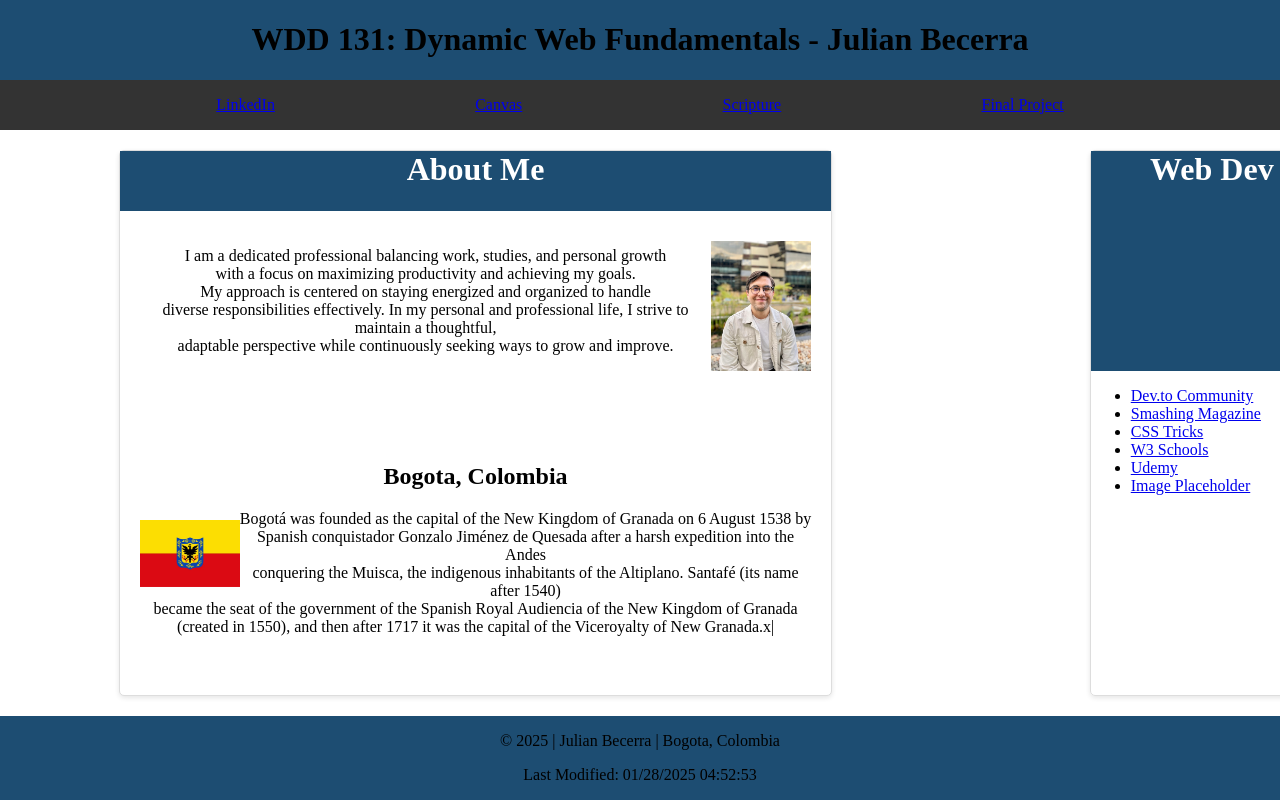
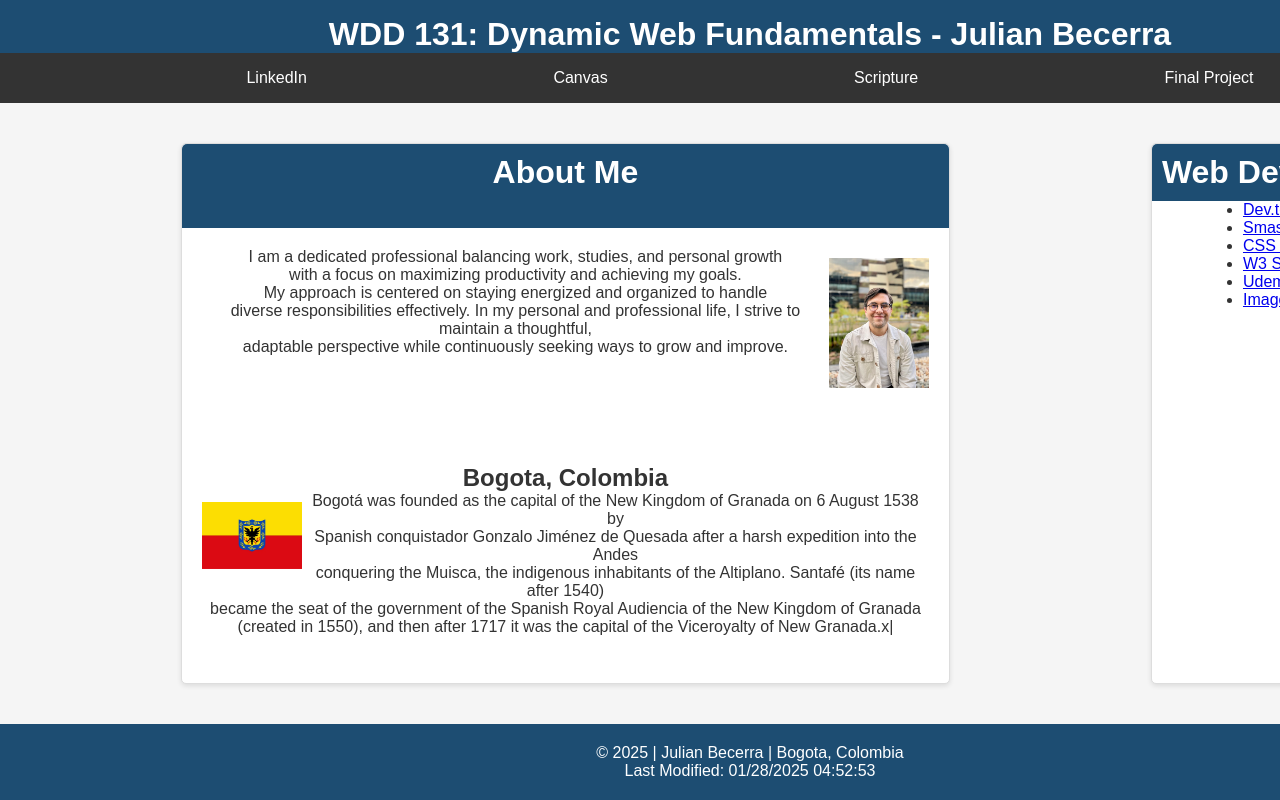
Before and after one commit to julianalfredobecerra/wdd131, a plain HTML site: page index.html in a window 1280 px wide. Shown: the top 800 px of the page. Drawn offline with Linux system fonts and the light colour scheme.

Commit message:
changes after tutoring

```diff
--- a/styles/base.css
+++ b/styles/base.css
@@ -1,22 +1,39 @@
+* {
+    margin: 0;
+    padding: 0;
+    box-sizing: border-box;
+    font-family: Arial, sans-serif;
+}
+
 body {
     display: grid;
     height: 100vh;
     grid-template: auto 1fr auto / 300px 1fr auto;
     margin: 0;
     padding: 0;
+    background-color: #f5f5f5;
+    color: #333;
 }
 
 header {
-    background: rgba(29,77,114,255);
+    background: rgba(29, 77, 114, 255);
     grid-column: 1 / 4;
     text-align: center;
+    color: white;
+    padding-top: 1rem;
 }
 
 nav {
     display: flex;
     justify-content: space-evenly;
-    background: rgba(51,51,51,255);
+    background: rgba(51, 51, 51, 255);
     padding: 1rem;
+}
+
+nav a {
+    color: white;
+    text-decoration: none;
+    padding: 0 1rem;
 }
 
 nav.a:hover {
@@ -25,26 +42,39 @@ nav.a:hover {
 
 main {
     display: grid;
+    grid-column: 1 / 4;
+    grid-template-columns: 1fr 3fr;
+    width: 1500px;
+    margin: 20px auto;
+}
 
-    width: 1500px;
+.container {
+    background: #fff;
+    border: 1px solid #ddd;
+    border-radius: 5px;
+    box-shadow: 0 2px 5px rgba(0, 0, 0, 0.1);
 }
 
 .container h1 {
-    background: rgba(29,77,114,255);
+    background: rgba(29, 77, 114, 255);
     color: #fff;
     margin: 0;
+    padding: 10px;
+    border-radius: 5px 5px 0 0;
+    text-align: center;
 }
 
-.about_me img{
+.about_me img {
     float: right;
     max-width: 100px;
     margin: 10px 0;
 }
-.about_me, .location{
+
+.about_me, .location {
     padding: 20px;
 }
 
-.location img{
+.location img {
     float: left;
     max-width: 100px;
     margin: 10px 0;
@@ -62,23 +92,28 @@ main {
 }
 
 .resources {
-    display: grid;
-    grid-column: 4 / 4;
+    background: #fff;
     border: 1px solid #ddd;
     border-radius: 5px;
     box-shadow: 0 2px 5px rgba(0, 0, 0, 0.1);
     margin: 20px;
-  }
+    grid-column: 4 / 4;
+    justify-items: center;
+
+}
 
 .resources h1 {
-    background: rgba(29,77,114,255);
+    background: rgba(29, 77, 114, 255);
     color: #fff;
     margin: 0;
+    padding: 10px;
     text-align: center;
+    border-radius: 5px 5px 0 0;
 }
-
 footer {
-    background: rgba(29,77,114,255);
+    background: rgba(29, 77, 114, 255);
     text-align: center;
+    color: white;
+    padding: 20px;
     grid-column: 1 / 4;
 }
```
Also changed, not shown: index.html (+0 -1 lines).
